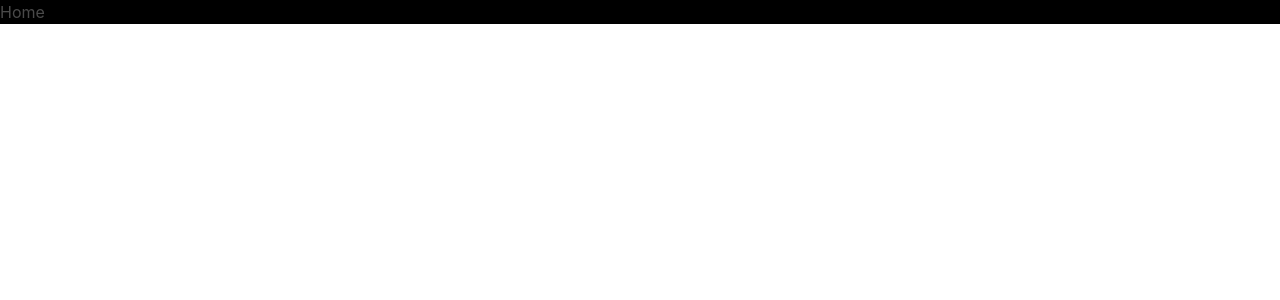
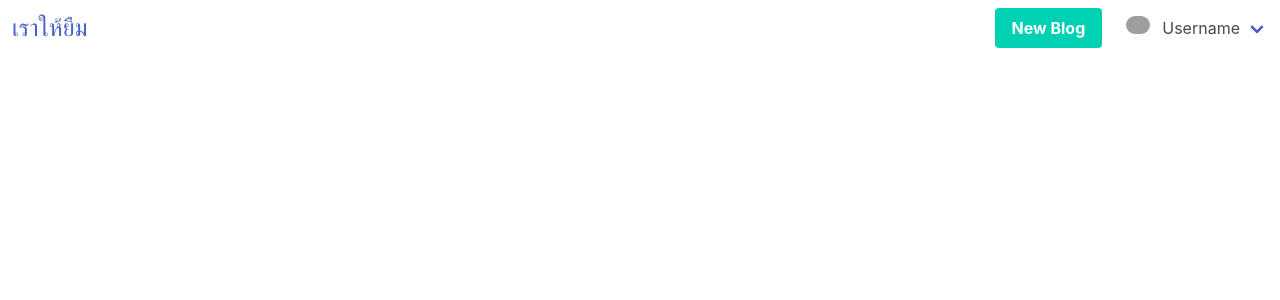
Before and after one commit to mymoon69/raohaiyeam, a Vue app in the folder frontend/: page /login in a window 1280 px wide. Shown: the top 300 px of the page. Built offline with nearby package versions, Linux system fonts and the light colour scheme; grey boxes are pictures that could not be loaded.

Commit message:
nav not complete

```diff
--- a/frontend/src/App.vue
+++ b/frontend/src/App.vue
@@ -1,5 +1,52 @@
 <template>
   <div id="app">
+    <!-- nav bar -->
+    <nav class="navbar" role="navigation" aria-label="main navigation">
+      <div class="navbar-brand">
+        <router-link to="/" class="navbar-item is-size-4">
+          เราให้ยืม
+        </router-link>
+
+        <a
+          role="button"
+          class="navbar-burger"
+          aria-label="menu"
+          aria-expanded="false"
+          data-target="navbarBasicExample"
+        >
+          <span aria-hidden="true"></span>
+          <span aria-hidden="true"></span>
+          <span aria-hidden="true"></span>
+        </a>
+      </div>
+
+      <div id="navbarBasicExample" class="navbar-menu">
+
+        <div class="navbar-end">
+          <div class="navbar-item">
+            <div class="buttons">
+              <router-link to="/blogs/create" class="button is-primary">
+                <strong>New Blog</strong>
+              </router-link>
+            </div>
+          </div>
+
+          <div class="navbar-item has-dropdown is-hoverable">
+            <a class="navbar-link">
+              <figure class="image is-24x24 my-auto">
+                <img class="is-rounded" src="https://bulma.io/images/placeholders/128x128.png">
+              </figure>
+              <span class="pl-3">Username</span>
+            </a>
+            <div class="navbar-dropdown">
+              <a class="navbar-item">Profile</a>
+              <a class="navbar-item">Log out</a>
+            </div>
+          </div>
+        </div>
+      </div>
+    </nav>
+
     <router-view :key="$route.fullPath" />
   </div>
   <!-- <App> -->
@@ -10,9 +57,10 @@
 </script>
 
 <style>
-
+@import url('https://fonts.googleapis.com/css2?family=Itim&display=swap');
 body{
-  background-color:#000 ;
+  font-family: 'Itim', cursive;
+  /* background-color:#000 ; */
 }
 #app{
   width: 100%;
--- a/frontend/src/views/LoginPage.vue
+++ b/frontend/src/views/LoginPage.vue
@@ -1,6 +1,6 @@
 <template>
-  <div>
-    <h1>Home</h1>
+  <div class="hero">
+    <h1></h1>
   </div>
 </template>
 
@@ -13,4 +13,9 @@ export default {
 </script>
 
 <style scoped>
+.hero{
+  width: 100%;
+  height: 100%;
+  background-color: blue;
+}
 </style>
```
